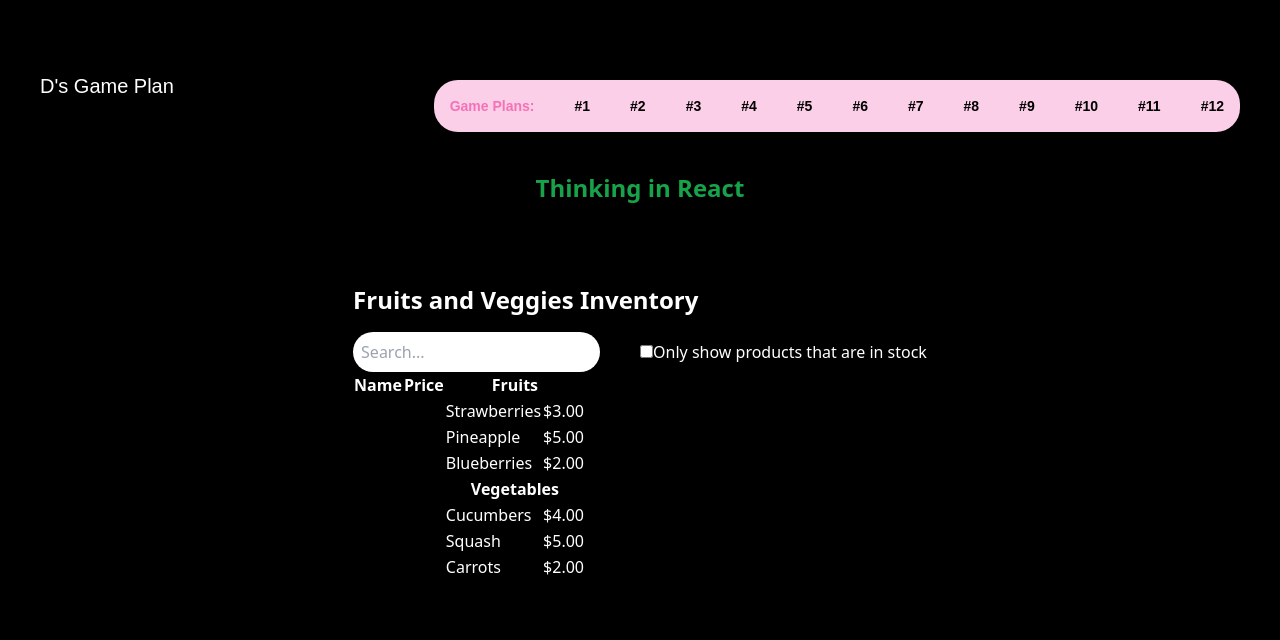
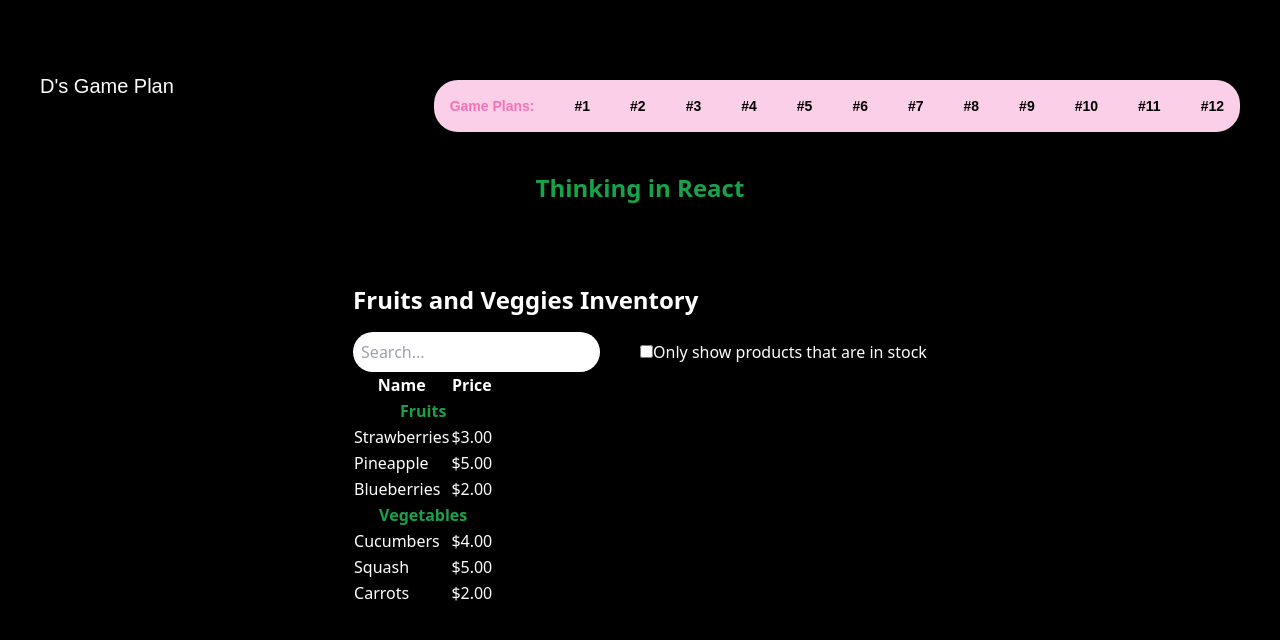
Before and after one commit to Davonne007-TX/game-plan, a React (Vite) app: page /productSearch in a window 1280 px wide. Shown: the top 640 px of the page. Built offline with nearby package versions, Linux system fonts and the light colour scheme; a web font is replaced by a local one.

Commit message:
add state for search bar

```diff
--- a/src/components/more-examples/Product-Search/FilterableProductTable.jsx
+++ b/src/components/more-examples/Product-Search/FilterableProductTable.jsx
@@ -1,12 +1,21 @@
+import { useState } from "react";
 import ProductsTable from "./ProductsTable";
 import SearchBar from "./SearchBar";
 
 export default function FilterableProductTable({ products }) {
+  const [filterText, setFilterText] = useState("");
+  const [inStockOnly, setInStockOnly] = useState(false);
+
   return (
     <>
       <main>
-        <SearchBar />
-        <ProductsTable products={products} />
+        <SearchBar filterText={filterText} inStockOnly={inStockOnly} />
+
+        <ProductsTable
+          products={products}
+          filterText={filterText}
+          inStockOnly={inStockOnly}
+        />
       </main>
     </>
   );
--- a/src/components/more-examples/Product-Search/ProductCategoryRow.jsx
+++ b/src/components/more-examples/Product-Search/ProductCategoryRow.jsx
@@ -1,6 +1,6 @@
 export default function ProductCategoryRow({ category }) {
   return (
-    <tr className="text-white">
+    <tr className="text-green-600">
       <th colSpan="2">{category}</th>
     </tr>
   );
--- a/src/components/more-examples/Product-Search/ProductsTable.jsx
+++ b/src/components/more-examples/Product-Search/ProductsTable.jsx
@@ -20,13 +20,13 @@ export default function ProductsTable({ products }) {
   });
 
   return (
-    <table className="text-white flex">
-      <thread>
+    <table>
+      <thead>
         <tr>
           <th>Name</th>
           <th>Price</th>
         </tr>
-      </thread>
+      </thead>
       <tbody>{rows}</tbody>
     </table>
   );
```
